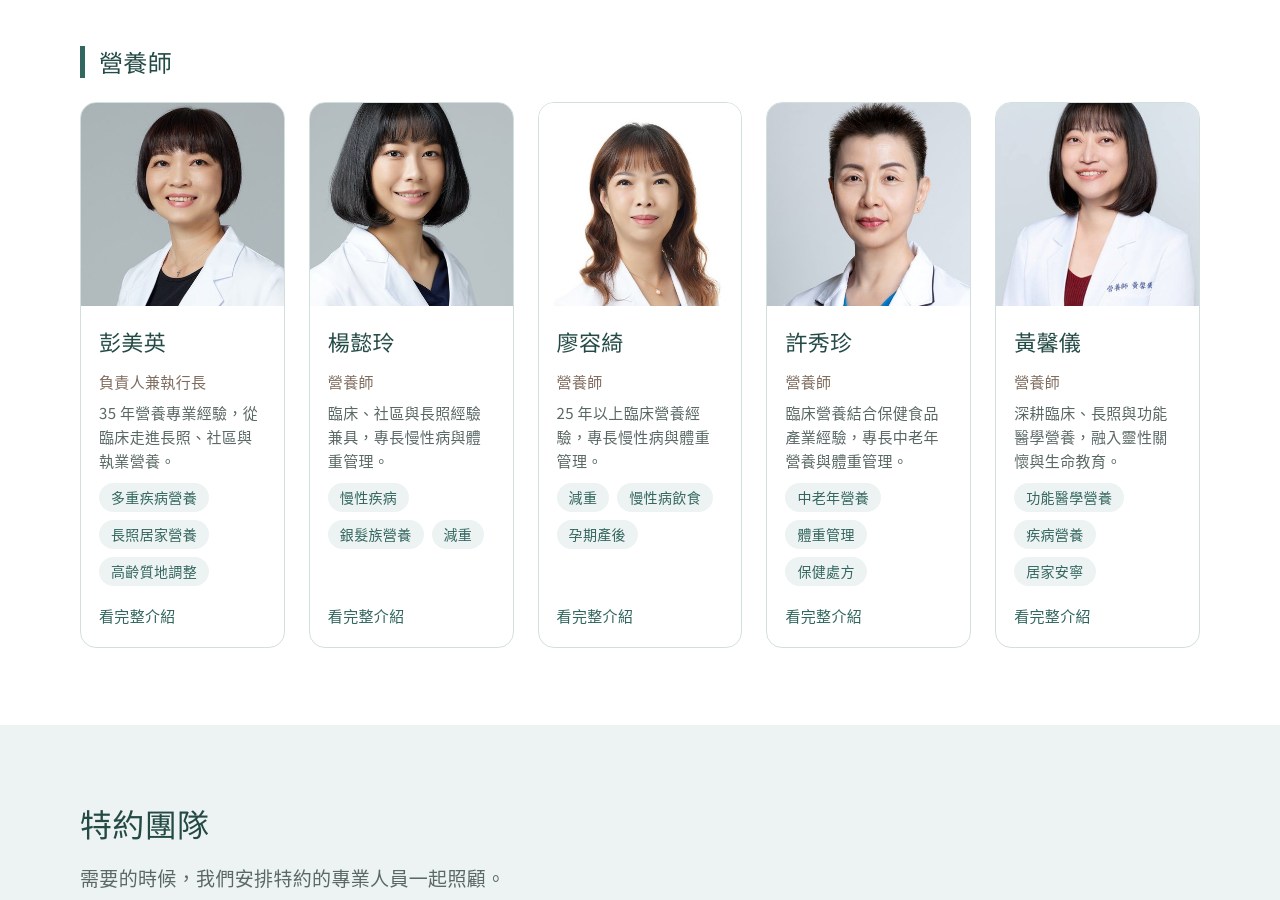
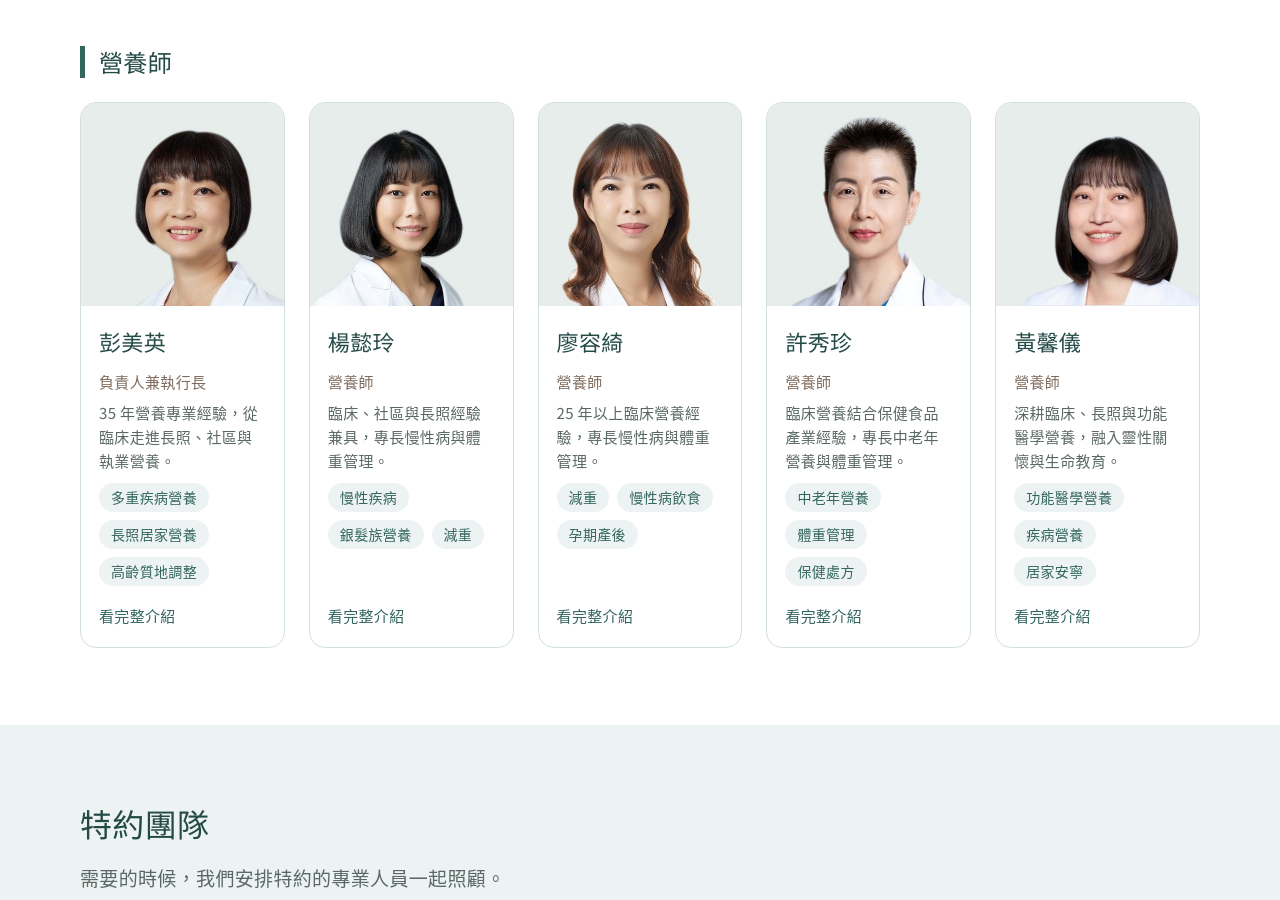
Before and after one commit to phoebe168/phoebe-web, a plain HTML site: page docs/team.html in a window 1280 px wide. Shown: the part 822-1722 px from the top of the page. Drawn offline with Linux system fonts and the light colour scheme; a web font is replaced by a local one.

Commit message:
營養師頭像統一大小與背景

```diff
--- a/docs/team.html
+++ b/docs/team.html
@@ -53,7 +53,7 @@
     <ul class="dietitians">
       <li>
         <a class="d-card" href="team-peng.html">
-          <img src="assets/photos/team/peng.jpg" alt="彭美英 營養師" width="400" height="400" loading="lazy">
+          <img src="assets/photos/team/peng-avatar.jpg" alt="彭美英 營養師" width="400" height="400" loading="lazy">
           <span class="d-body">
             <strong>彭美英</strong>
             <span class="d-title">負責人兼執行長</span>
@@ -65,7 +65,7 @@
       </li>
       <li>
         <a class="d-card" href="team-yang.html">
-          <img src="assets/photos/team/yang.jpg" alt="楊懿玲 營養師" width="400" height="400" loading="lazy">
+          <img src="assets/photos/team/yang-avatar.jpg" alt="楊懿玲 營養師" width="400" height="400" loading="lazy">
           <span class="d-body">
             <strong>楊懿玲</strong>
             <span class="d-title">營養師</span>
@@ -77,7 +77,7 @@
       </li>
       <li>
         <a class="d-card" href="team-liao.html">
-          <img src="assets/photos/team/liao.jpg" alt="廖容綺 營養師" width="400" height="400" loading="lazy">
+          <img src="assets/photos/team/liao-avatar.jpg" alt="廖容綺 營養師" width="400" height="400" loading="lazy">
           <span class="d-body">
             <strong>廖容綺</strong>
             <span class="d-title">營養師</span>
@@ -89,7 +89,7 @@
       </li>
       <li>
         <a class="d-card" href="team-hsu.html">
-          <img src="assets/photos/team/hsu.jpg" alt="許秀珍 營養師" width="400" height="400" loading="lazy">
+          <img src="assets/photos/team/hsu-avatar.jpg" alt="許秀珍 營養師" width="400" height="400" loading="lazy">
           <span class="d-body">
             <strong>許秀珍</strong>
             <span class="d-title">營養師</span>
@@ -101,7 +101,7 @@
       </li>
       <li>
         <a class="d-card" href="team-huang.html">
-          <img src="assets/photos/team/huang.jpg" alt="黃馨儀 營養師" width="400" height="400" loading="lazy">
+          <img src="assets/photos/team/huang-avatar.jpg" alt="黃馨儀 營養師" width="400" height="400" loading="lazy">
           <span class="d-body">
             <strong>黃馨儀</strong>
             <span class="d-title">營養師</span>
```
Also changed, not shown: docs/assets/photos/team/hsu-avatar.jpg (added), docs/assets/photos/team/hsu.jpg (deleted), docs/assets/photos/team/huang-avatar.jpg (added), docs/assets/photos/team/huang.jpg (deleted), docs/assets/photos/team/liao-avatar.jpg (added), docs/assets/photos/team/liao.jpg (deleted), docs/assets/photos/team/peng-avatar.jpg (added), docs/assets/photos/team/peng.jpg (deleted), docs/assets/photos/team/yang-avatar.jpg (added), docs/assets/photos/team/yang.jpg (deleted), 1 other file.
